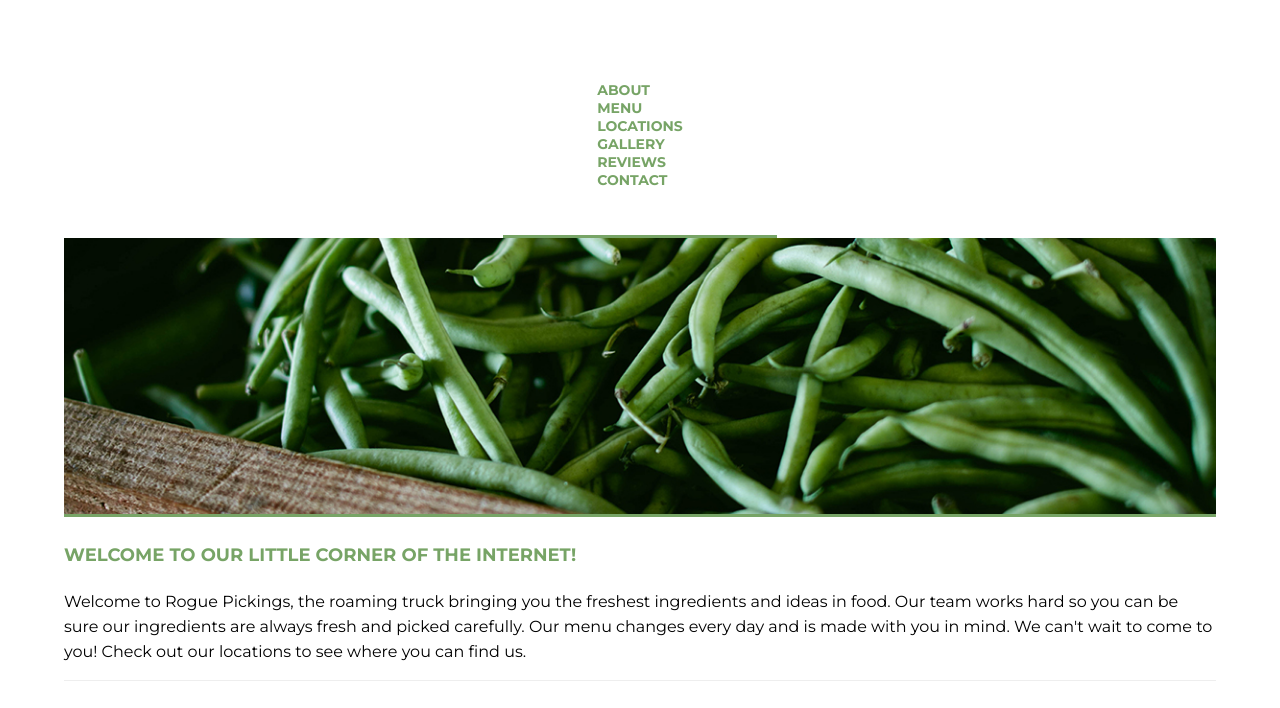
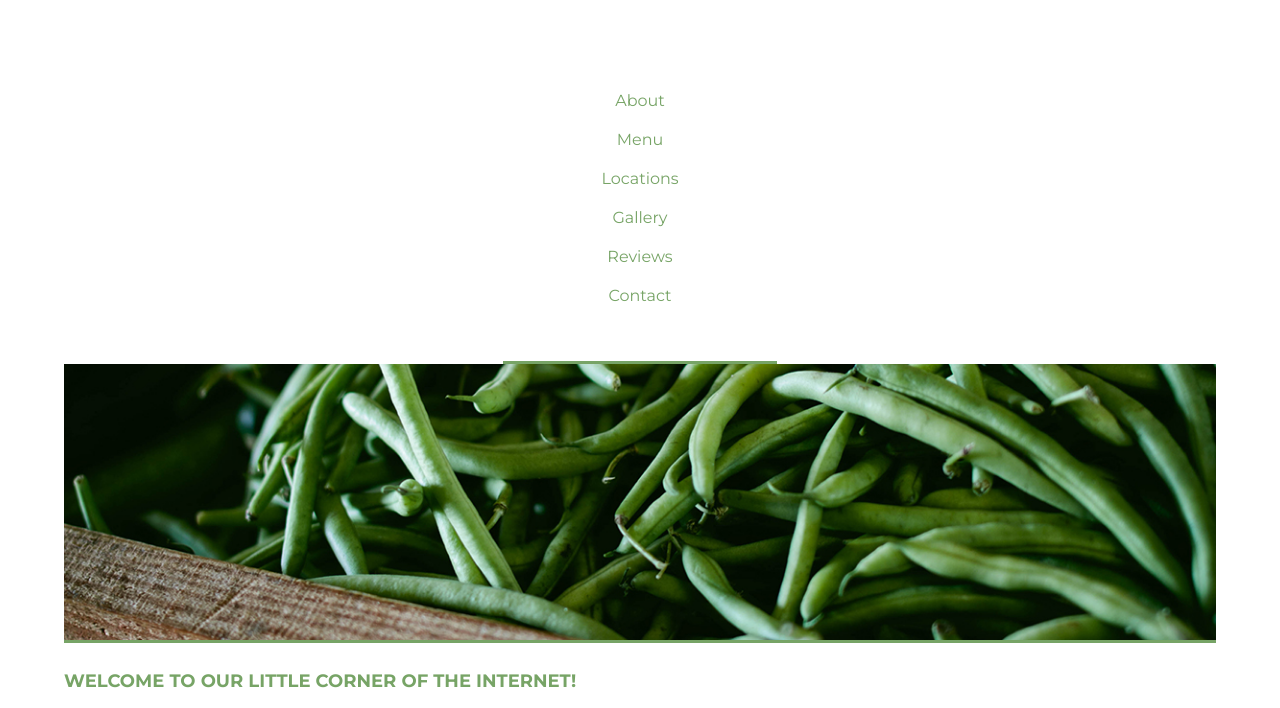
Before and after one commit to MarleneCruz/206-rogue_pickings_flexbox, a plain HTML site: page index.html in a window 1280 px wide. Shown: the part 78-786 px from the top of the page. Drawn offline with Linux system fonts and the light colour scheme; a web font is replaced by a local one.

Commit message:
changed navegation code on index and css main to center and stack menu items

```diff
--- a/css/main.css
+++ b/css/main.css
@@ -74,25 +74,33 @@ header h1 span {
 	color: #77a466;
 }
 
-header nav {
+.navbar {
+		padding: 46px 0;
 
-	padding: 46px 0;
 }
-header nav ul {
+.navbar a {
 	margin: 0;
-	padding: 0;
+	padding: 10px;
+	text-decoration: none;
+	color:#77a466;
+	display: flex;
+	align-content: space-between;
+	align-items: center;
+	flex-flow: column;
 }
-header nav ul li {
+/*header nav ul li {
 	text-transform: uppercase;
 	font-weight: 700;
 	font-size: 0.875em;
 	padding: 0 10px;
 	list-style: none;
+	align-items: center;
 }
 header nav ul li a{
 	text-decoration: none;
 	color:#77a466;
-}
+
+}*/
 
 /*The widths are in a percentage!*/
 .top-section,
--- a/index.html
+++ b/index.html
@@ -14,28 +14,14 @@
         <div class="container">
             <header>
                 <h1><span>rogue</span> pickings</h1>
-                <nav>
-                    <ul>
-                        <li>
+                <div class= "navbar">
                             <a href="">About</a>
-                        </li>
-                        <li>
                             <a href="">Menu</a>
-                        </li>
-                        <li>
                             <a href="">Locations</a>
-                        </li>
-                        <li>
                             <a href="">Gallery</a>
-                        </li>
-                        <li>
                             <a href="">Reviews</a>
-                        </li>
-                        <li>
                             <a href="">Contact</a>
-                        </li>
-                    </ul>
-                </nav>
+                </div>
             </header>
             <section class="top-section">
                 <div class="main-image"><img src="img/download.jpg" alt="green beans" /></div>
```
